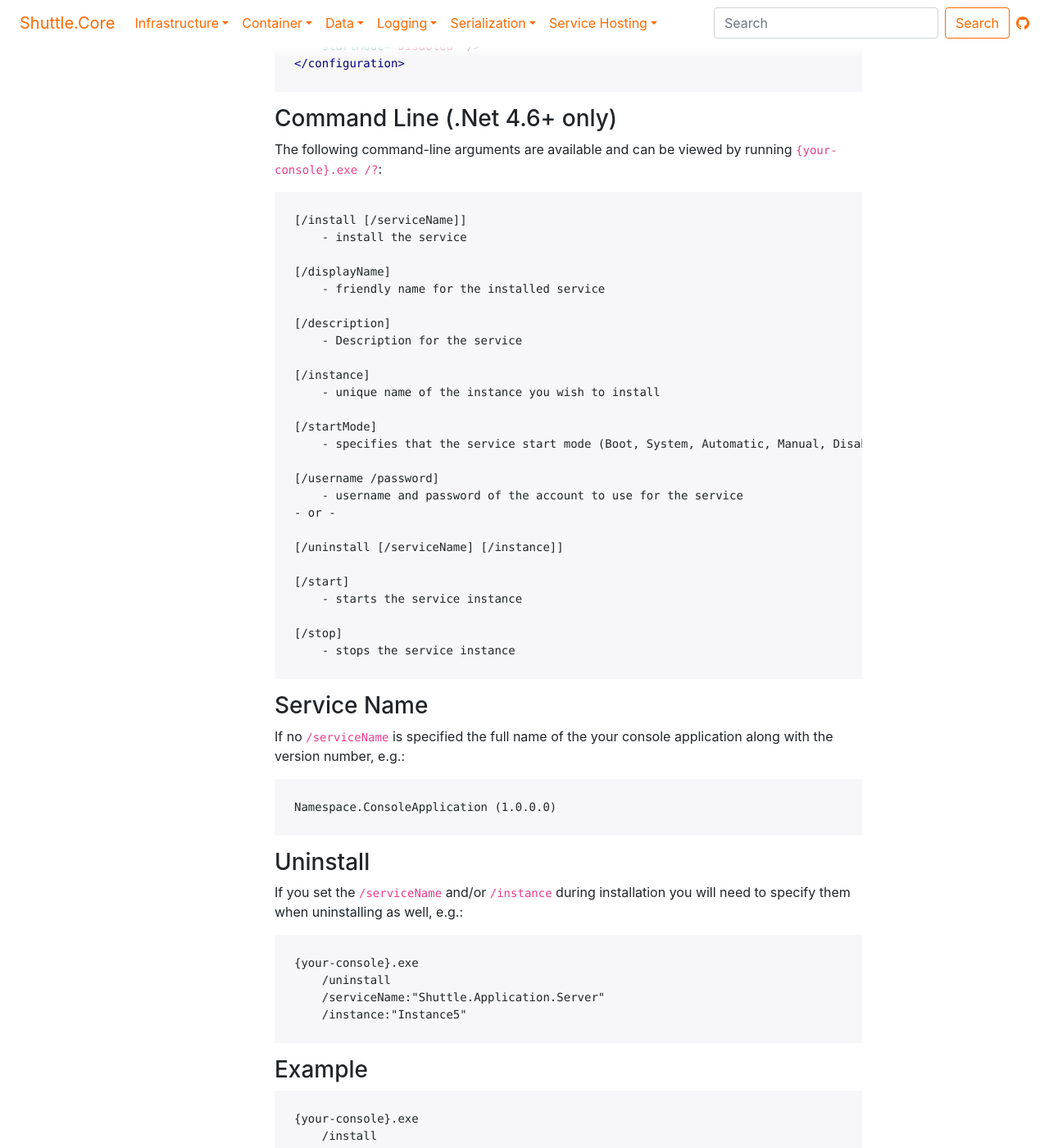
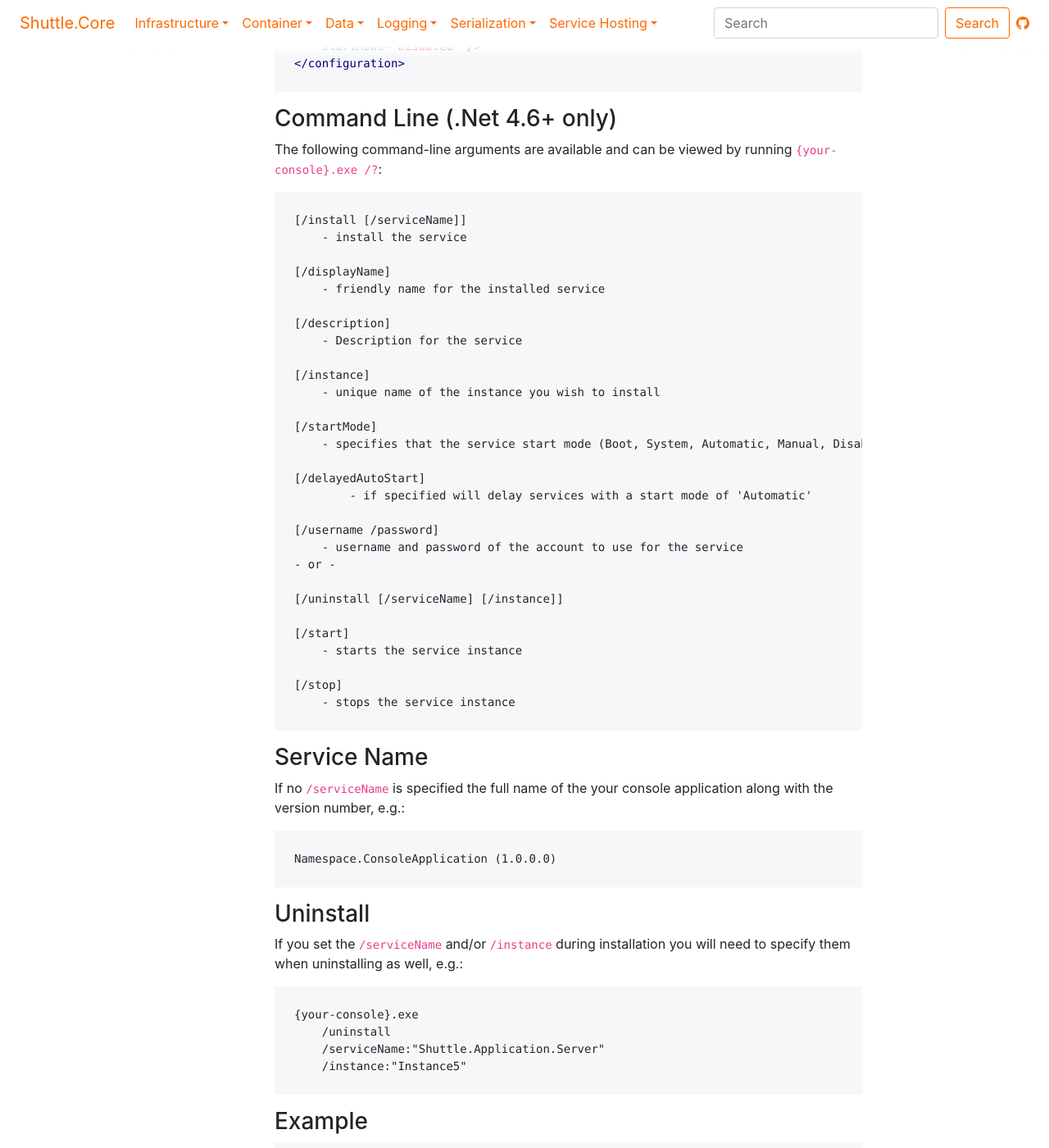
Before and after one commit to Shuttle/shuttle-core, a Jekyll site: the page built from shuttle-core-servicehost.md, in a window 1280 px wide and 1400 px high, scrolled down 2501 px. Shown: the whole window at 82% size. Built offline with Jekyll 4.4.1, drawn with Linux system fonts in a browser that asks for light colours; a script that is not in the unit is left out.

Commit message:
- service host

```diff
--- a/shuttle-core-servicehost.md
+++ b/shuttle-core-servicehost.md
@@ -121,6 +121,9 @@
 [/startMode]
     - specifies that the service start mode (Boot, System, Automatic, Manual, Disabled)
 
+[/delayedAutoStart]
+	- if specified will delay services with a start mode of 'Automatic'
+
 [/username /password]
     - username and password of the account to use for the service
 - or -
```
